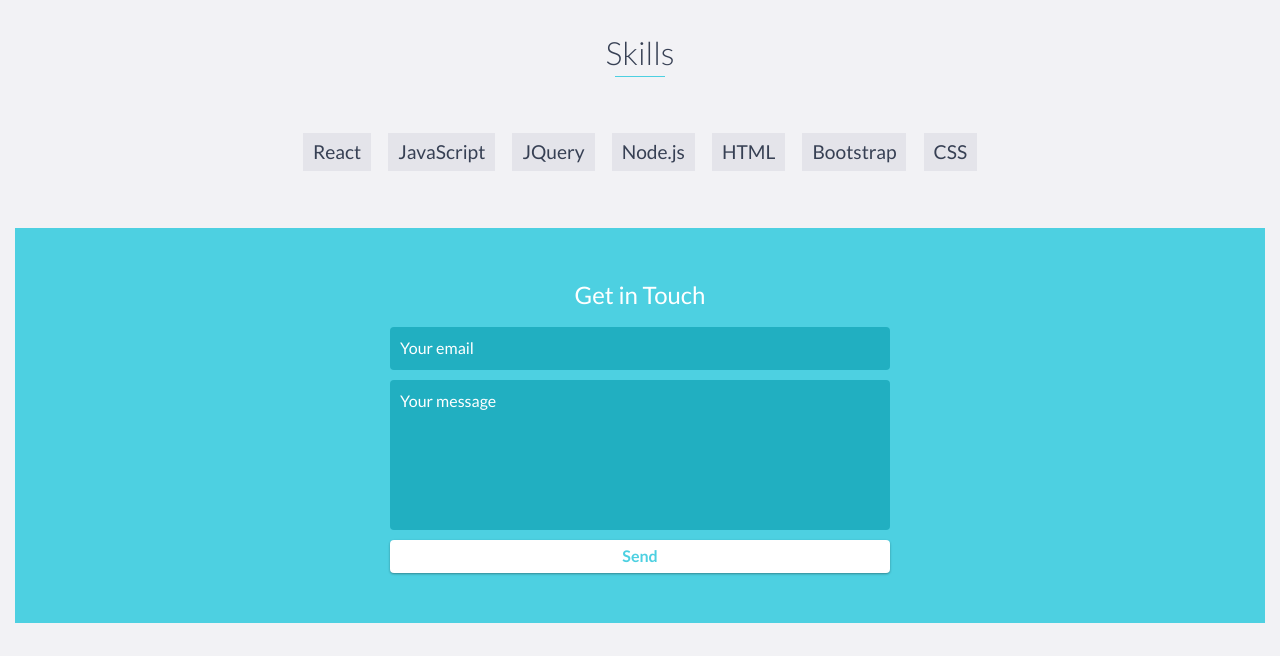
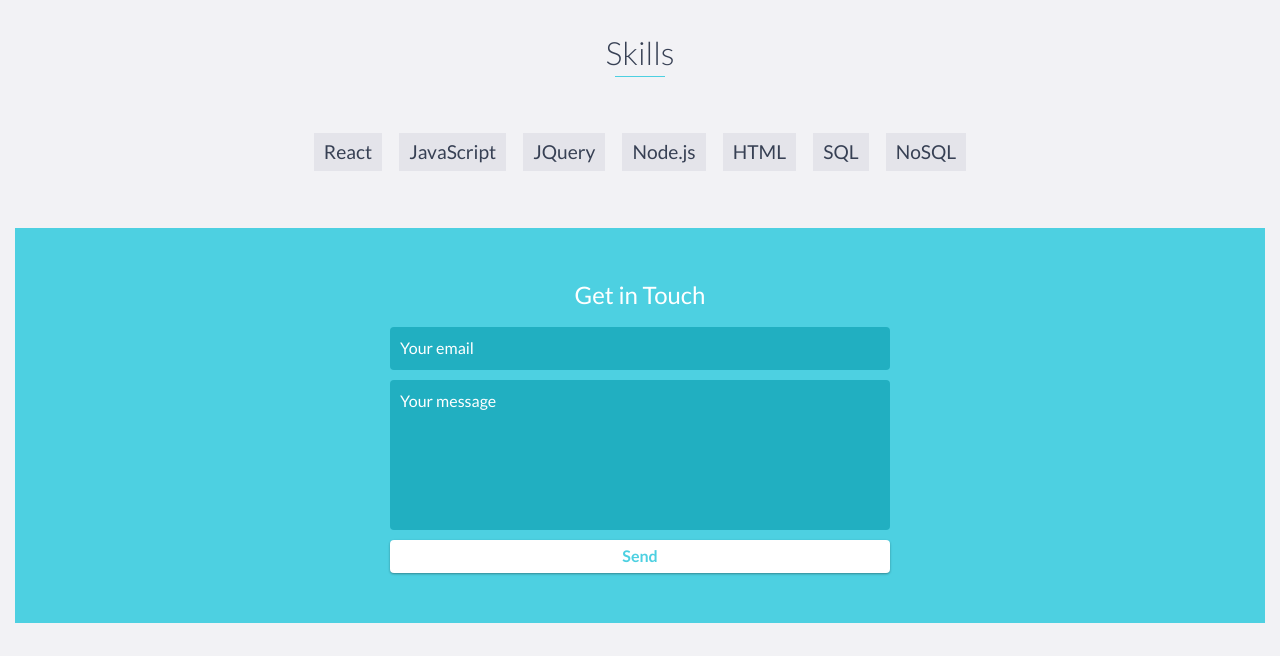
Before and after one commit to alycapps/alycapps.github.io, a website: page index.html in a window 1280 px wide. Shown: the part 5100-5756 px from the top of the page. Drawn offline with nearby package versions, Linux system fonts and the light colour scheme.

Commit message:
edited skills

```diff
--- a/index.html
+++ b/index.html
@@ -209,7 +209,6 @@
         <div class="container">
             <div class="row">
 
-
                 <div class="project shadow-large">
                     <div class="project-image">
                         <img src="images/glammobile300.jpg" />
@@ -248,7 +247,6 @@
                 <!-- </div> -->
                 <!-- End .project -->
 
-
                 <div class="project shadow-large">
                     <div class="project-image">
                         <img src="images/friendfinder2.JPG" />
@@ -267,7 +265,6 @@
                     <!-- End .project-info -->
                 </div>
                 <!-- End .project -->
-
 
                 <div class="project shadow-large">
                     <div class="project-image">
@@ -348,7 +345,6 @@
             <a id="view-more-projects" href="#">View More Projects</a>
             <div id="more-projects" class="row">
 
-
                 <div class="project shadow-large">
                     <div class="project-image">
                         <img src="images/project.jpg" />
@@ -407,10 +403,6 @@
                 </div>
                 <!-- End .project-info -->
 
-
-
-                <!-- End .project-info -->
-
                 <!-- <div class="project shadow-large">
                     <div class="project-image">
                         <img src="images/project.jpg" />
@@ -443,8 +435,11 @@
             <li>JQuery</li>
             <li>Node.js</li>
             <li>HTML</li>
-            <li>Bootstrap</li>
-            <li>CSS</li>
+            <li>SQL</li>
+            <li>NoSQL</li>
+            <!-- <li>Bootstrap</li> -->
+            <!-- <li>CSS</li> -->
+            <!-- <li>Automated Testing</li> -->
             <!-- <li>Express</li> -->
             <!-- <li>Handlebars</li>
             <li>SQL</li>
```
Lines whose indentation alone changed are shown as unchanged.
